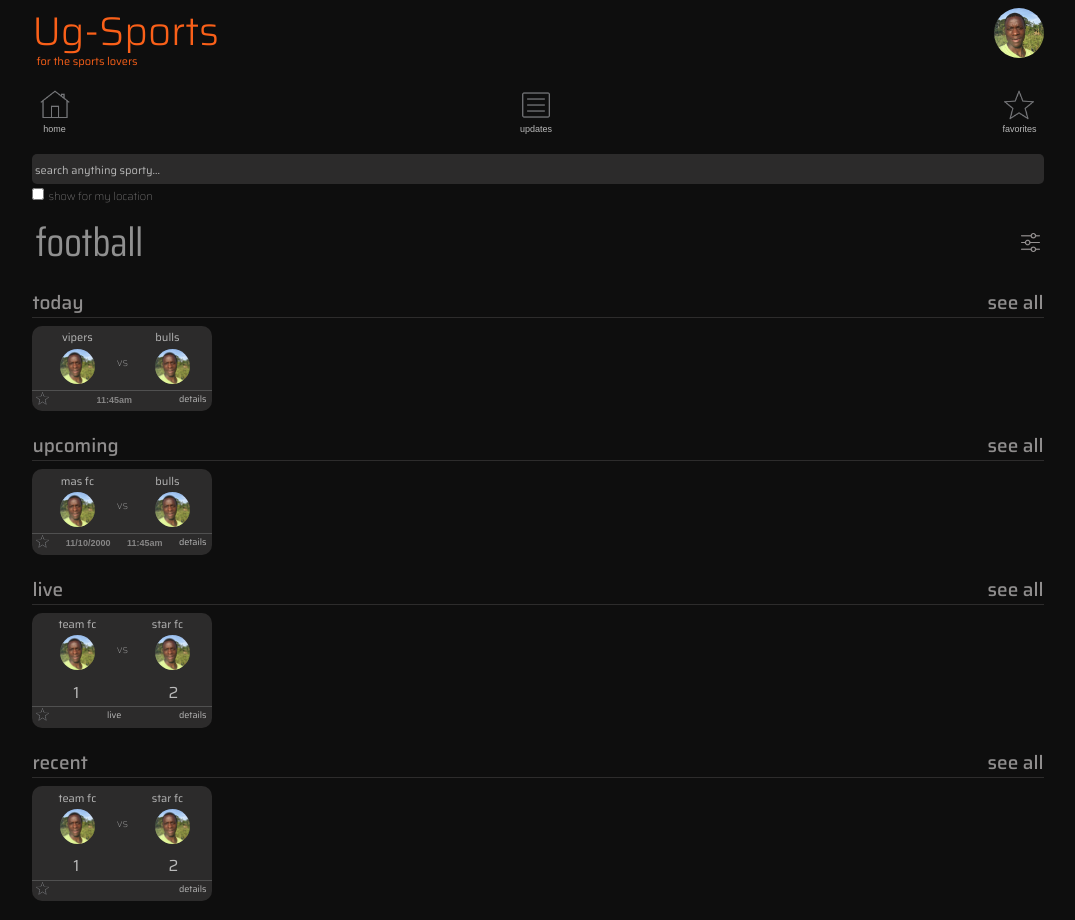
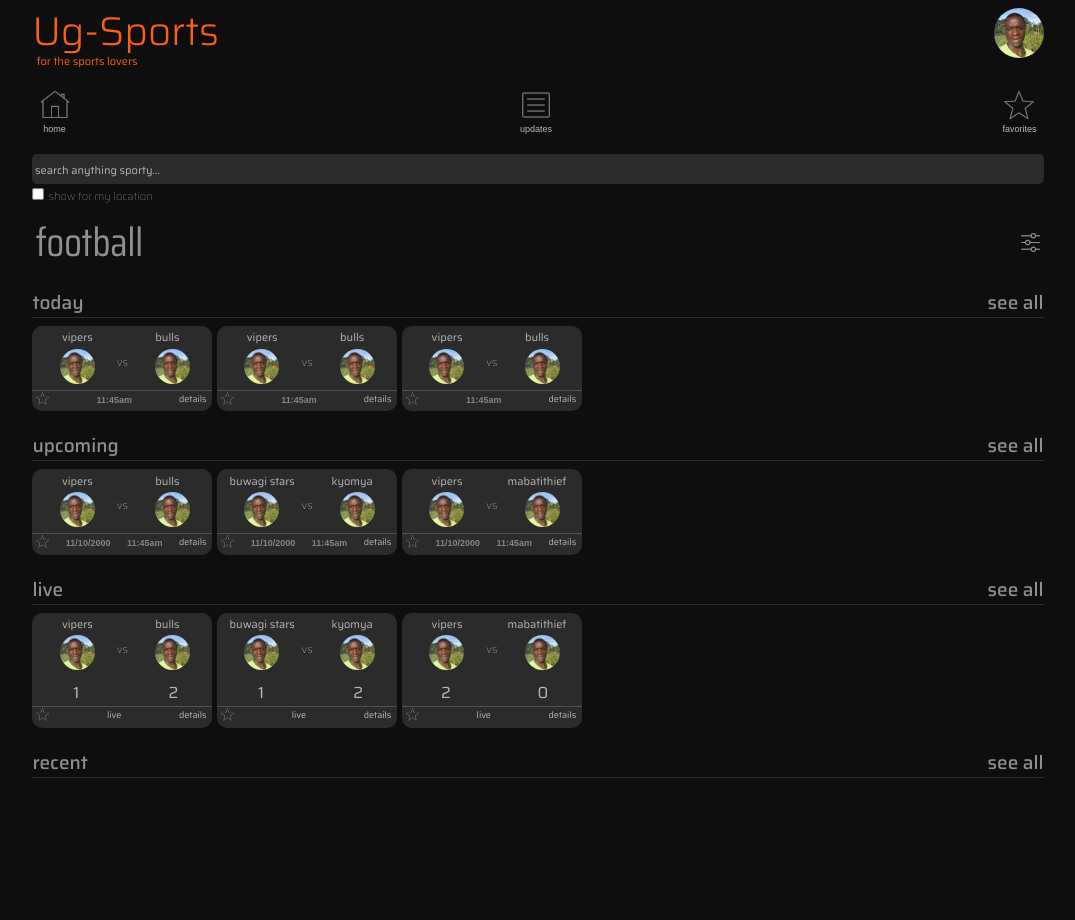
Before and after one commit to Mwesigwai/sportsApp, a React (Vite) app: page / in a window 1280 px wide. Shown: the whole page, without its empty margins (102-1177 px from the left). After the commit the page ends 802 px from the top, so only its background shows below. Built offline with nearby package versions, Linux system fonts and the light colour scheme.

Commit message:
worked on flexiblity

```diff
--- /dev/null
+++ b/public/liveSports.json
@@ -0,0 +1,51 @@
+[
+    {
+        "id": "u",
+        "team1": {
+            "name": "vipers",
+            "imgUrl": "/images/me.jpeg"
+        },
+        "team2": {
+            "name": "bulls",
+            "imgUrl": "/images/me.jpeg"
+        },
+        "category": "one on one",
+        "scores": {
+            "team1Score": 1,
+            "team2Score": 2
+        }
+    },
+    {
+        "id": "ho",
+        "team1": {
+            "name": "buwagi stars",
+            "imgUrl": "/images/me.jpeg"
+        },
+        "team2": {
+            "name": "kyomya",
+            "imgUrl": "/images/me.jpeg"
+        },
+        "category": "one on one",
+        "scores": {
+            "team1Score": 1,
+            "team2Score": 2
+        }
+    },
+
+    {
+        "id": "jkklo",
+        "team1": {
+            "name": "vipers",
+            "imgUrl": "/images/me.jpeg"
+        },
+        "team2": {
+            "name": "mabatithief",
+            "imgUrl": "/images/me.jpeg"
+        },
+        "category": "one on one",
+        "scores": {
+            "team1Score": 2,
+            "team2Score": 0
+        }
+    }
+]
--- /dev/null
+++ b/public/todaySports.json
@@ -0,0 +1,43 @@
+[
+    {
+        "id": "u",
+        "team1": {
+            "name": "vipers",
+            "imgUrl": "/images/me.jpeg"
+        },
+        "team2": {
+            "name": "bulls",
+            "imgUrl": "/images/me.jpeg"
+        },
+        "time": "11:45am",
+        "date": "11/10/2000",
+        "category": "one on one"
+    }, {
+        "id": "u",
+        "team1": {
+            "name": "vipers",
+            "imgUrl": "/images/me.jpeg"
+        },
+        "team2": {
+            "name": "bulls",
+            "imgUrl": "/images/me.jpeg"
+        },
+        "time": "11:45am",
+        "date": "11/10/2000",
+        "category": "one on one"
+    }, {
+        "id": "u",
+        "team1": {
+            "name": "vipers",
+            "imgUrl": "/images/me.jpeg"
+        },
+        "team2": {
+            "name": "bulls",
+            "imgUrl": "/images/me.jpeg"
+        },
+        "time": "11:45am",
+        "date": "11/10/2000",
+        "category": "one on one"
+    }
+
+]
--- /dev/null
+++ b/public/upcomingSports.json
@@ -0,0 +1,45 @@
+[
+    {
+        "id": "u",
+        "team1": {
+            "name": "vipers",
+            "imgUrl": "/images/me.jpeg"
+        },
+        "team2": {
+            "name": "bulls",
+            "imgUrl": "/images/me.jpeg"
+        },
+        "time": "11:45am",
+        "date": "11/10/2000",
+        "category": "one on one"
+    },
+    {
+        "id": "ho",
+        "team1": {
+            "name": "buwagi stars",
+            "imgUrl": "/images/me.jpeg"
+        },
+        "team2": {
+            "name": "kyomya",
+            "imgUrl": "/images/me.jpeg"
+        },
+        "time": "11:45am",
+        "date": "11/10/2000",
+        "category": "one on one"
+    },
+
+    {
+        "id": "jkklo",
+        "team1": {
+            "name": "vipers",
+            "imgUrl": "/images/me.jpeg"
+        },
+        "team2": {
+            "name": "mabatithief",
+            "imgUrl": "/images/me.jpeg"
+        },
+        "time": "11:45am",
+        "date": "11/10/2000",
+        "category": "one on one"
+    }
+]
--- a/src/components/pages/defaultPageMainData.tsx
+++ b/src/components/pages/defaultPageMainData.tsx
@@ -12,10 +12,10 @@ type defaultPageMainDataProps = {
 const DefaultMainPageData: React.FC<defaultPageMainDataProps> = ({selectedItem}) => {
     return (
         <div className="oneOnOneDisplayPage">
-            <TodayHorizontalDataUpdates games={[{id:'u', team1:{name:'vipers', imgUrl:'/images/me.jpeg'}, team2:{name:'bulls', imgUrl:'/images/me.jpeg'}, time:'11:45am', date:'11/10/2000', category:'one on one', scores:{team1Score:1, team2Score:2}}]} />
-            <UpcomingHorizontalDataUpdates games={[{id:'hole', team1:{name:'mas fc', imgUrl:'/images/me.jpeg'}, team2:{name:'bulls', imgUrl:'/images/me.jpeg'}, time:'11:45am', date:'11/10/2000', category:'one on one', scores:{team1Score:1, team2Score:2}}]} />
-            <LiveGameHorizontalDataUpdates games={[{id:'hole', team1:{name:'team fc', imgUrl:'/images/me.jpeg'}, team2:{name:'star fc', imgUrl:'/images/me.jpeg'}, time:'11:45am', date:'11/10/2000', category:'one on one', scores:{team1Score:1, team2Score:2}}]} />
-            <RecentGameHorizontalDataUpdates games={[{id:'hole', team1:{name:'team fc', imgUrl:'/images/me.jpeg'}, team2:{name:'star fc', imgUrl:'/images/me.jpeg'}, time:'11:45am', date:'11/10/2000', category:'one on one', scores:{team1Score:1, team2Score:2}}]} />
+            <TodayHorizontalDataUpdates />
+            <UpcomingHorizontalDataUpdates  />
+            <LiveGameHorizontalDataUpdates  />
+            <RecentGameHorizontalDataUpdates />
         </div>
     )
 }
--- a/src/components/pages/pageComponents/horizontalScroller.tsx
+++ b/src/components/pages/pageComponents/horizontalScroller.tsx
@@ -1,9 +1,9 @@
-import React from "react"
+import React, { useEffect, useState } from "react"
 import TodayFootballCard from "../../cards/todayFootballCard";
 import UpcomingFootballCard from "../../cards/upcomingFootballCard";
-import { dataFromApi } from "./dataFromApi";
 import LiveFootballCard from "../../cards/liveFootballCard";
 import RecentFootballCard from "../../cards/recentFootballCard";
+import { dataFromApi } from "./dataFromApi";
 
 export type team = {
     name: string;
@@ -11,13 +11,29 @@ export type team = {
 }
 
 interface ScrollComponentsData {
-    data: dataFromApi[];
-    displayCard: React.FC<any>;
+    displayCard: React.ElementType;
 }
 
-const HorizontalScroller: React.FC<ScrollComponentsData> = ({ data, displayCard }) => {
+const HorizontalScroller: React.FC<ScrollComponentsData> = ({ displayCard }) => {
+    const [data, setData] = useState<dataFromApi[]>([]);
+    let fetchData;
+
+    const  fetchFromApi = (url:string) => {
+        useEffect(() => {
+            fetchData = async () => {
+                const response = await fetch(url);
+                const result = await response.json();
+                setData(result);
+            }
+            fetchData().catch(e => console.log(e));
+
+        }, [displayCard])
+    }
+
+
     switch (displayCard) {
         case TodayFootballCard:
+            fetchFromApi('todaySports.json')
             return (
                 <div className="horizontalScroller">{
                     data.map((game) =>
@@ -36,6 +52,7 @@ const HorizontalScroller: React.FC<ScrollComponentsData> = ({ data, displayCard
             )
 
         case UpcomingFootballCard:
+            fetchFromApi('/upcomingSports.json')
             return (
                 <div className="horizontalScroller">{
                     data.map((game) =>
@@ -56,6 +73,7 @@ const HorizontalScroller: React.FC<ScrollComponentsData> = ({ data, displayCard
             )
 
         case LiveFootballCard:
+            fetchFromApi('/liveSports.json')
             return (
                 <div className="horizontalScroller">{
                     data.map((game) =>
--- a/src/components/pages/pageComponents/liveGameHorizontalDataUpdates.tsx
+++ b/src/components/pages/pageComponents/liveGameHorizontalDataUpdates.tsx
@@ -1,18 +1,13 @@
 import React from "react";
 import HorizontalScrollLabel from "./horizontalScrollLabel";
 import HorizontalScroller from "./horizontalScroller";
-import { dataFromApi } from "./dataFromApi";
 import LiveFootballCard from "../../cards/liveFootballCard";
 
-type liveGameHorizontalDataUpdatesProps ={
-    games:dataFromApi[];
-}
-
-const LiveGameHorizontalDataUpdates: React.FC<liveGameHorizontalDataUpdatesProps> = ({games}) => {
+const LiveGameHorizontalDataUpdates: React.FC = () => {
     return (
         <>
             <HorizontalScrollLabel sectionTitle="live" />
-            <HorizontalScroller data={games} displayCard={LiveFootballCard} />
+            <HorizontalScroller displayCard={LiveFootballCard} />
         </>
     )
 }
--- a/src/components/pages/pageComponents/recentGamesHorizontalDataUpdates.tsx
+++ b/src/components/pages/pageComponents/recentGamesHorizontalDataUpdates.tsx
@@ -1,18 +1,13 @@
 import React from "react";
 import HorizontalScrollLabel from "./horizontalScrollLabel";
 import HorizontalScroller from "./horizontalScroller";
-import { dataFromApi } from "./dataFromApi";
 import RecentFootballCard from "../../cards/recentFootballCard";
 
-type recentGameHorizontalDataUpdatesProps ={
-    games:dataFromApi[];
-}
-
-const RecentGameHorizontalDataUpdates: React.FC<recentGameHorizontalDataUpdatesProps> = ({games}) => {
+const RecentGameHorizontalDataUpdates: React.FC = () => {
     return (
         <>
             <HorizontalScrollLabel sectionTitle="recent" />
-            <HorizontalScroller data={games} displayCard={RecentFootballCard} />
+            <HorizontalScroller displayCard={RecentFootballCard} />
         </>
     )
 }
--- a/src/components/pages/pageComponents/todayHorizontalDataUpdates.tsx
+++ b/src/components/pages/pageComponents/todayHorizontalDataUpdates.tsx
@@ -1,18 +1,13 @@
 import React from "react";
 import HorizontalScrollLabel from "./horizontalScrollLabel";
 import HorizontalScroller from "./horizontalScroller";
-import { dataFromApi } from "./dataFromApi";
 import TodayFootballCard from "../../cards/todayFootballCard";
 
-type todayHorizontalDataUpdatesProps ={
-    games:dataFromApi[];
-}
-
-const TodayHorizontalDataUpdates: React.FC<todayHorizontalDataUpdatesProps> = ({games}) => {
+const TodayHorizontalDataUpdates: React.FC = () => {
     return (
         <>
             <HorizontalScrollLabel sectionTitle="today" />
-            <HorizontalScroller data={games} displayCard={TodayFootballCard} />
+            <HorizontalScroller displayCard={TodayFootballCard} />
         </>
     )
 }
--- a/src/components/pages/pageComponents/upcomingHorizontalDataUpdates.tsx
+++ b/src/components/pages/pageComponents/upcomingHorizontalDataUpdates.tsx
@@ -1,18 +1,13 @@
 import React from "react";
 import HorizontalScrollLabel from "./horizontalScrollLabel";
 import HorizontalScroller from "./horizontalScroller";
-import { dataFromApi } from "./dataFromApi";
 import UpcomingFootballCard from "../../cards/upcomingFootballCard";
 
-type todayHorizontalDataUpdatesProps ={
-    games:dataFromApi[];
-}
-
-const UpcomingHorizontalDataUpdates: React.FC<todayHorizontalDataUpdatesProps> = ({games}) => {
+const UpcomingHorizontalDataUpdates: React.FC = () => {
     return (
         <>
             <HorizontalScrollLabel sectionTitle="upcoming" />
-            <HorizontalScroller data={games} displayCard={UpcomingFootballCard} />
+            <HorizontalScroller displayCard={UpcomingFootballCard} />
         </>
     )
 }
```
Also changed, not shown: src/components/pages/pageComponents/gameParticipantsHorizontalDisplay.tsx (added, +15 -0 lines).
